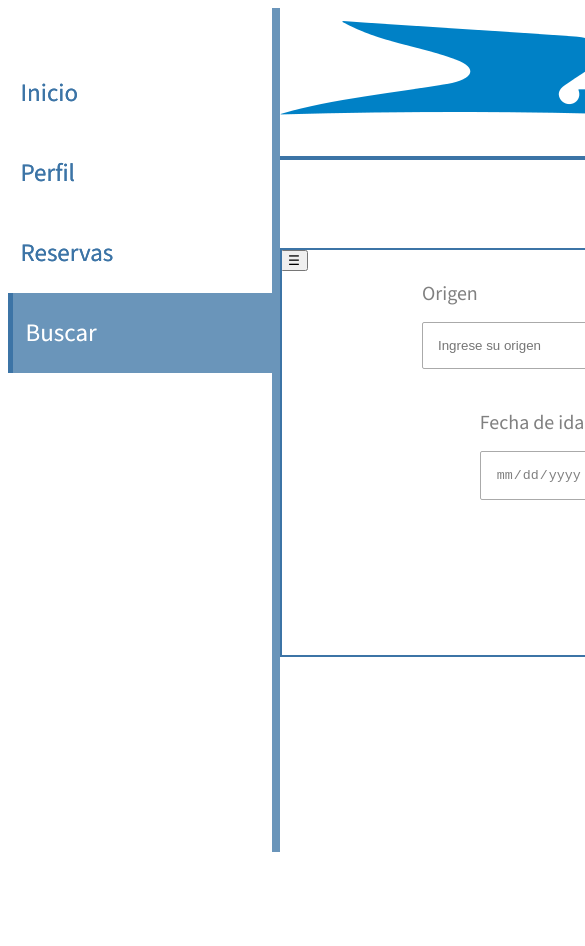
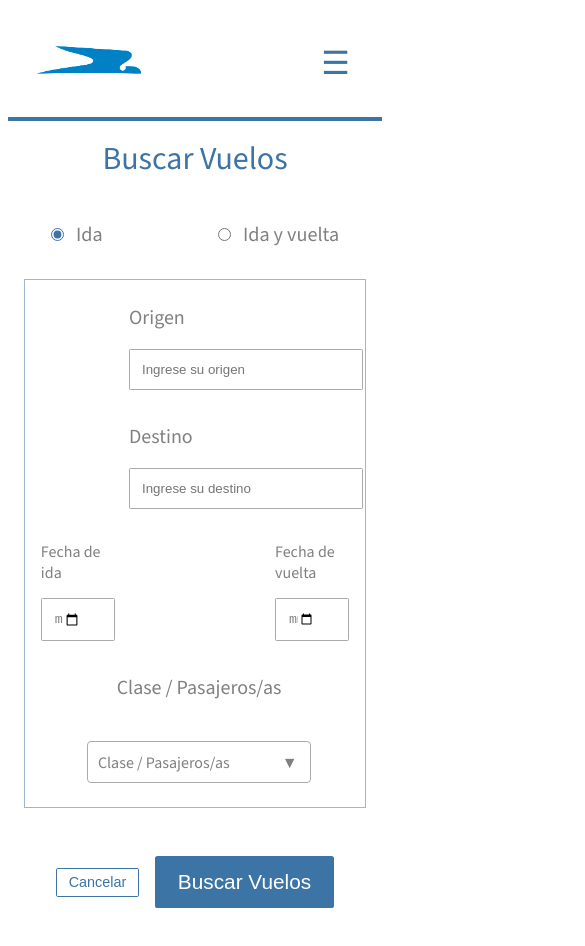
Before and after one commit to MicaelaLopez04/LopezSanRoman_5, a plain HTML site: page search.html in a window 390 px wide. Shown: the top 946 px of the page, 585 px wide, since content can reach past the window. Before the commit the page ends 860 px from the top, so only its background shows below. Drawn offline with nearby package versions, Linux system fonts and the light colour scheme.

Commit message:
Se agrega estilos CSS responsive para versión mobile

```diff
--- a/css/style_search.css
+++ b/css/style_search.css
@@ -28,7 +28,7 @@
     #link_search {
         color: white;
         background-color: var(--primary_color_opacity);
-        border-left: 5px solid var(--primary_color);
+        border-left: 0.4em solid var(--primary_color);
     }
 }
 
@@ -43,13 +43,13 @@ li {
     padding-left: 0.5em;
     height: 3.2em;
     color: var(--primary_color);
-    font-size: 25px;
+    font-size: 1.5em;
     cursor: pointer;
 
     &:hover {
         color: #ffffff;
         background-color: var(--primary_color_opacity);
-        border-left: 5px solid var(--primary_color);
+        border-left: 0.4em solid var(--primary_color);
     }
 }
 
@@ -62,7 +62,7 @@ li {
     grid-area: header;
     display: flex;
     align-items: center;
-    border-bottom: 4px solid var(--primary_color);
+    border-bottom: 0.3em solid var(--primary_color);
 
     h1 {
         font-family: var(--primary_font);
@@ -71,12 +71,20 @@ li {
         color: var(--primary_color);
         margin: 0em 0.5em;
     }
+
+}
+
+#btn_hamburguesa,
+#menu_nav,
+#logo {
+    display: none;
+    /* solo mobile */
 }
 
 a {
     text-decoration: none;
     color: #808080;
-    font-size: 21px;
+    font-size: 1.3em;
     font-weight: 100;
 }
 
@@ -88,7 +96,7 @@ a {
 }
 
 .search_form>*:not(:last-child) {
-    margin-bottom: 30px;
+    margin-bottom: 0.5em;
 }
 
 .form_radio {
@@ -99,7 +107,7 @@ a {
 
 .form_radio label {
     display: flex;
-    gap: 10px;
+    gap: 0.6em;
     font-size: 1.4em;
     margin: 0em;
 }
@@ -110,67 +118,59 @@ input[type="radio"] {
 }
 
 .form_border {
-    border: 2px solid var(--primary_color);
-    padding: 30px 60px;
+    border: 0.125em solid var(--primary_color);
+    padding: 1em 2em;
     display: flex;
     flex-direction: column;
-    gap: 20px;
+    gap: 0.8em;
 }
 
 #fila,
 #fila2 {
     display: flex;
-    gap: 20px;
+    gap: 1.2em;
 }
 
 #fila2 {
     display: flex;
     justify-content: center;
-    /* centra horizontalmente */
-    gap: 20px;
-    /* espacio entre los campos */
+    gap: 1.2em;
 }
 
 #fila>div,
 #fila2>div {
     display: flex;
     flex-direction: column;
-    margin-right: 80px;
-    margin-left: 80px;
+    margin-right: 5em;
+    margin-left: 5em;
 }
 
 #fila3 {
-    /* display: flex;
-    flex-direction: column;
-    justify-content: center;*/
     align-items: center;
-    /* centra el contenido horizontalmente */
-    /* width: fit-content;*/
-    /* ajusta al tamaño del contenido */
     margin: 0 auto;
 }
 
 label {
-    font-size: 20px;
-    margin-bottom: 15px;
+    font-size: 1.25em;
+    margin-bottom: 0.9em;
     color: #808080;
 }
 
 input,
 select {
-    padding: 15px;
-    border: 1px solid #aaa;
-    border-radius: 2px;
+    padding: 0.9em;
+    border: 0.06em solid #aaa;
+    border-radius: 0.1em;
     color: #808080;
 }
 
 select {
-    padding-right: 25px;
+    padding-right: 1.5em;
 }
 
 input {
-    margin-bottom: 20px;
-    padding-right: 40px;
+    margin-bottom: 1.25em;
+    padding-right: 2.5em;
 }
 
 #fila3 #toggle_clase_pasajeros {
@@ -179,15 +179,15 @@ input {
 
 #fila3.selector_clase_pasajeros {
     position: relative;
-    width: 300px;
+    width: 18.75em;
 }
 
 #fila3.selector_clase_pasajeros .selector_toggle {
-    margin-top: 15px;
+    margin-top: 0.9em;
     position: relative;
-    padding: 10px 80px 10px 10px;
-    border: 1px solid #aaa;
-    border-radius: 4px;
+    padding: 0.6em 5em 0.6em 0.6em;
+    border: 0.06em solid #aaa;
+    border-radius: 0.25em;
     background-color: white;
     cursor: pointer;
     display: flex;
@@ -196,8 +196,7 @@ input {
 
 .selector_toggle .flecha {
     position: absolute;
-    right: 12px;
-    /* ajustá según necesidad */
+    right: 0.75em;
     pointer-events: none;
 }
 
@@ -208,13 +207,13 @@ input {
     left: 0;
     width: 100%;
     background-color: white;
-    border: 1px solid #aaa;
-    border-radius: 4px;
-    box-shadow: 0 2px 8px rgba(0, 0, 0, 0.1);
-    padding: 10px;
+    border: 0.06em solid #aaa;
+    border-radius: 0.25em;
+    box-shadow: 0 0.125em 0.5em rgba(0, 0, 0, 0.1);
+    padding: 0.6em;
     z-index: 10;
     flex-direction: column;
-    gap: 10px;
+    gap: 0.6em;
 }
 
 #fila3.selector_clase_pasajeros.abierto .selector_menu {
@@ -224,32 +223,32 @@ input {
 #fila3.selector_clase_pasajeros .opcion_clase {
     display: flex;
     align-items: center;
-    gap: 10px;
+    gap: 0.6em;
 }
 
 #fila3.selector_clase_pasajeros .grupo_pasajero {
     display: flex;
     justify-content: space-between;
     align-items: center;
-    gap: 5px;
+    gap: 0.3em;
 }
 
 #fila3.selector_clase_pasajeros .grupo_pasajero input {
-    width: 40px;
+    width: 2.5em;
     text-align: center;
-    border: 1px solid #ccc;
-    border-radius: 4px;
+    border: 0.06em solid #ccc;
+    border-radius: 0.25em;
     pointer-events: none;
 }
 
 #fila3.selector_clase_pasajeros .grupo_pasajero button {
-    width: 25px;
-    height: 25px;
+    width: 1.5em;
+    height: 1.5em;
     font-weight: bold;
     border: none;
     background-color: #ddd;
     cursor: pointer;
-    border-radius: 4px;
+    border-radius: 0.25em;
 }
 
 .button_search {
@@ -262,18 +261,18 @@ input {
 
 #btn_cancel {
     background: none;
-    border: 1px solid var(--primary_color);
+    border: 0.06em solid var(--primary_color);
     color: var(--primary_color);
     width: 6em;
     height: 2em;
     font-size: 0.9em;
-    border-radius: 2px;
+    border-radius: 0.125em;
 }
 
 #btn_cancel:hover {
     background-color: var(--color_red_cancel);
-        color: white;
-        border: none;
+    color: white;
+    border: none;
 }
 
 #btn_search {
@@ -282,7 +281,7 @@ input {
     background-color: var(--primary_color);
     border: none;
     color: white;
-    border-radius: 2px;
+    border-radius: 0.125em;
     font-size: 1.3em;
 }
 
@@ -290,3 +289,194 @@ input {
     background-color: var(--primary_color_opacity);
     border: none;
 }
+
+
+@media (max-width: 767px) {
+    .container {
+        display: flex;
+        flex-direction: column;
+        height: 100vh;
+    }
+
+    .nav_search {
+        display: none;
+        border: none;
+        padding: 0.5em 1em;
+        width: 100%;
+        background-color: white;
+    }
+
+    .nav_search ul {
+        flex-direction: column;
+        gap: 0.5em;
+    }
+
+    .nav_search li {
+        font-size: 1.2em;
+        padding-left: 1em;
+        height: 2.5em;
+        align-items: center;
+
+    }
+
+    .header_search {
+        flex-direction: column;
+        justify-content: space-between;
+        padding: 0.5em 1em;
+        border: none;
+        width: 100%;
+        padding: 0;
+    }
+
+    .header_mobile {
+        display: flex;
+        justify-content: space-between;
+        border-bottom: 0.25em solid var(--primary_color);
+        align-items: center;
+        width: 100%;
+    }
+
+    #logo {
+        display: block;
+        margin-left: 1.8em;
+    }
+
+    #logo img {
+        height: 6.5em;
+        width: auto;
+    }
+
+    #btn_hamburguesa {
+        display: block;
+        font-size: 2em;
+        background: none;
+        border: none;
+        color: var(--primary_color);
+        cursor: pointer;
+        padding: 0.5em 1em;
+    }
+
+
+    .header_search h1 {
+        font-size: 2em;
+        margin: 0.5em 0 0 0;
+    }
+
+    #menu_nav.mostrar {
+        display: block;
+    }
+
+
+    main.search {
+        padding: 1em;
+        display: flex;
+        flex-direction: column;
+        gap: 1em;
+    }
+
+    .search_form {
+        display: flex;
+        flex-direction: column;
+        gap: 1.5em;
+    }
+
+    .form_radio {
+        display: flex;
+        flex-direction: row;
+        justify-content: space-around;
+        gap: 8em;
+        font-size: 0.9em;
+    }
+
+    .form_border {
+        border: 0.06em solid var(--primary_color_opacity);
+        padding: 1.5em;
+        display: flex;
+        flex-direction: column;
+        gap: 1em;
+        max-width: 50em;
+        width: 100%;
+        margin: 0;
+        box-sizing: border-box;
+
+    }
+
+    #fila {
+        display: flex;
+        flex-direction: column;
+        gap: 1em;
+    }
+
+    #fila>div {
+        width: 80%;
+        box-sizing: border-box;
+        margin-right: 20em;
+    }
+
+    #fila input {
+        width: 100%;
+        box-sizing: border-box;
+    }
+
+    #fila2 {
+        display: flex;
+        flex-direction: row;
+        gap: 0;
+        flex-wrap: nowrap;
+        padding: 0 2.5em;
+    }
+
+    #fila2>div {
+        flex: 1;
+        min-width: 35%;
+        max-width: 100vw;
+        box-sizing: border-box;
+
+    }
+
+    #fila2 input {
+        width: 100%;
+        box-sizing: border-box;
+    }
+
+    #fila2 label {
+        font-size: 1em;
+    }
+
+    #fila3.selector_clase_pasajeros {
+        display: flex;
+        flex-direction: column;
+        gap: 0.5em;
+    }
+
+    .selector_toggle {
+        padding: 0.7em;
+        cursor: pointer;
+    }
+
+    .selector_menu {
+        display: none;
+        flex-direction: column;
+        gap: 1em;
+        padding: 1em 0;
+    }
+
+    .opcion_clase,
+    .grupo_pasajero {
+        display: flex;
+        align-items: center;
+        gap: 0.5em;
+        justify-content: space-between;
+    }
+
+    .grupo_pasajero input {
+        width: 2.5em;
+        text-align: center;
+    }
+
+    .button_search {
+        display: flex;
+        align-items: center;
+        justify-content: center;
+    }
+}
```
